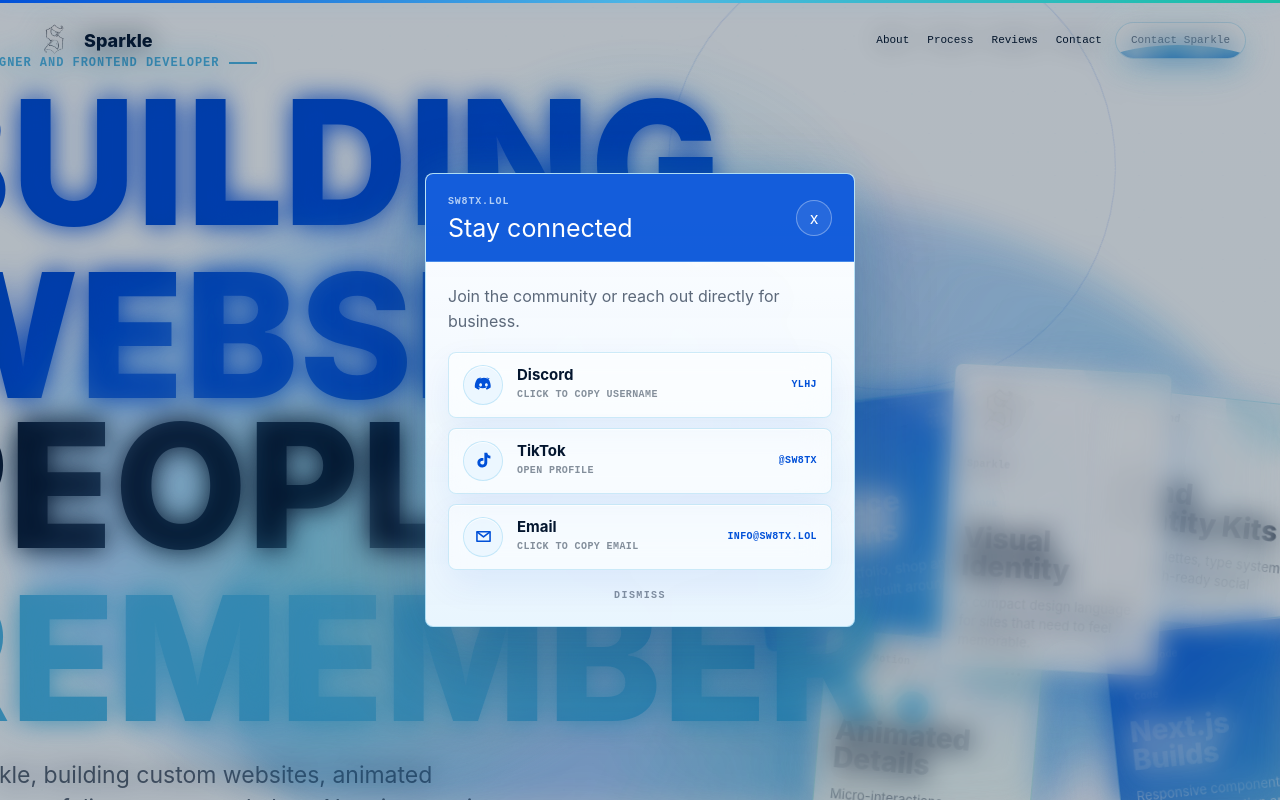
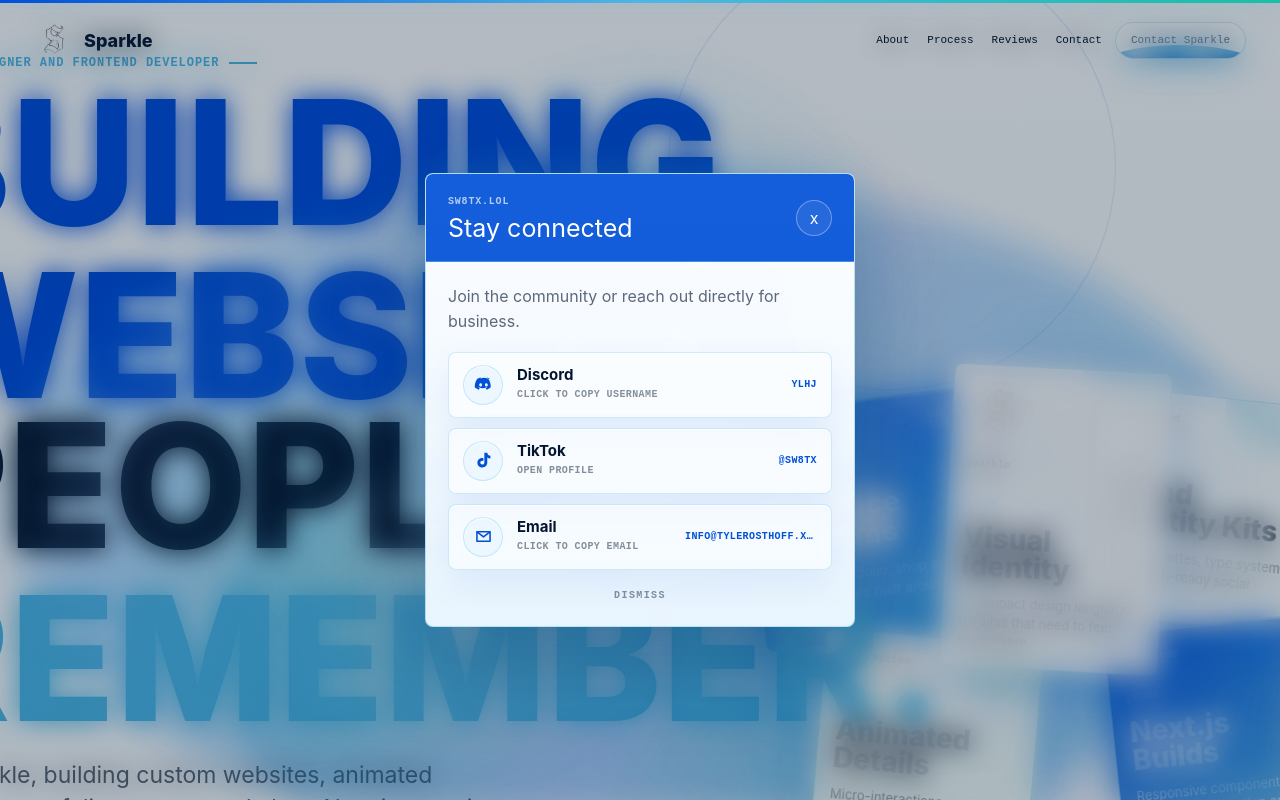
Before and after one commit to sw8tx/sw8tx.lol, a Next.js app: page / in a window 1280 px wide. Shown: the top 800 px of the page. Built offline with nearby package versions, Linux system fonts and the light colour scheme.

Commit message:
fix: globals.css path

```diff
--- a/app/page.tsx
+++ b/app/page.tsx
@@ -16,7 +16,7 @@
 import type { CSSProperties, KeyboardEvent as ReactKeyboardEvent, PointerEvent as ReactPointerEvent, ReactNode } from "react";
 import { useEffect, useRef, useState } from "react";
 
-const primaryEmail = "info@sw8tx.lol";
+const primaryEmail = "info@tylerosthoff.xyz";
 const discordHandle = "ylhj";
 const tiktokUrl = "https://www.tiktok.com/@sw8tx";
 const emails = [primaryEmail];
```
